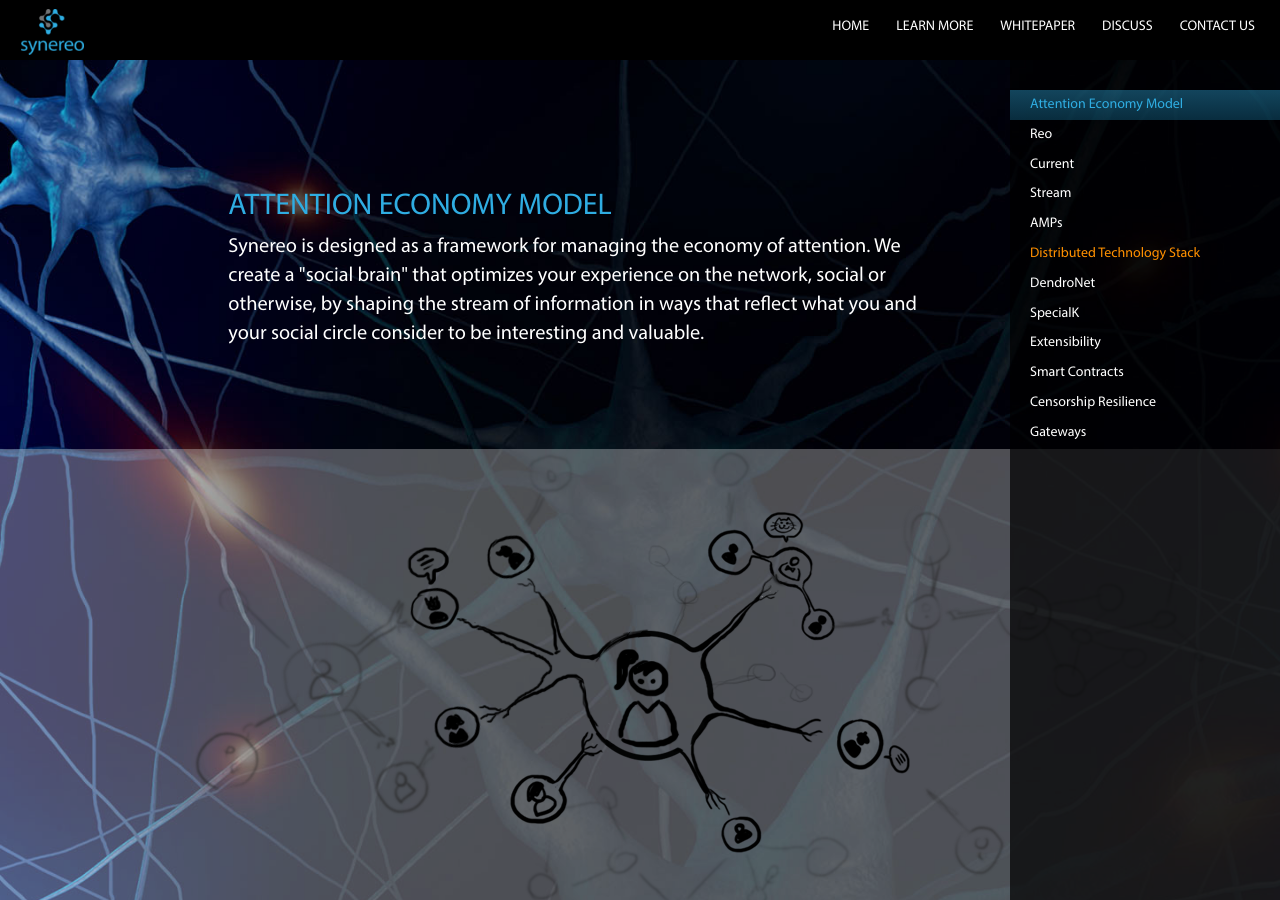
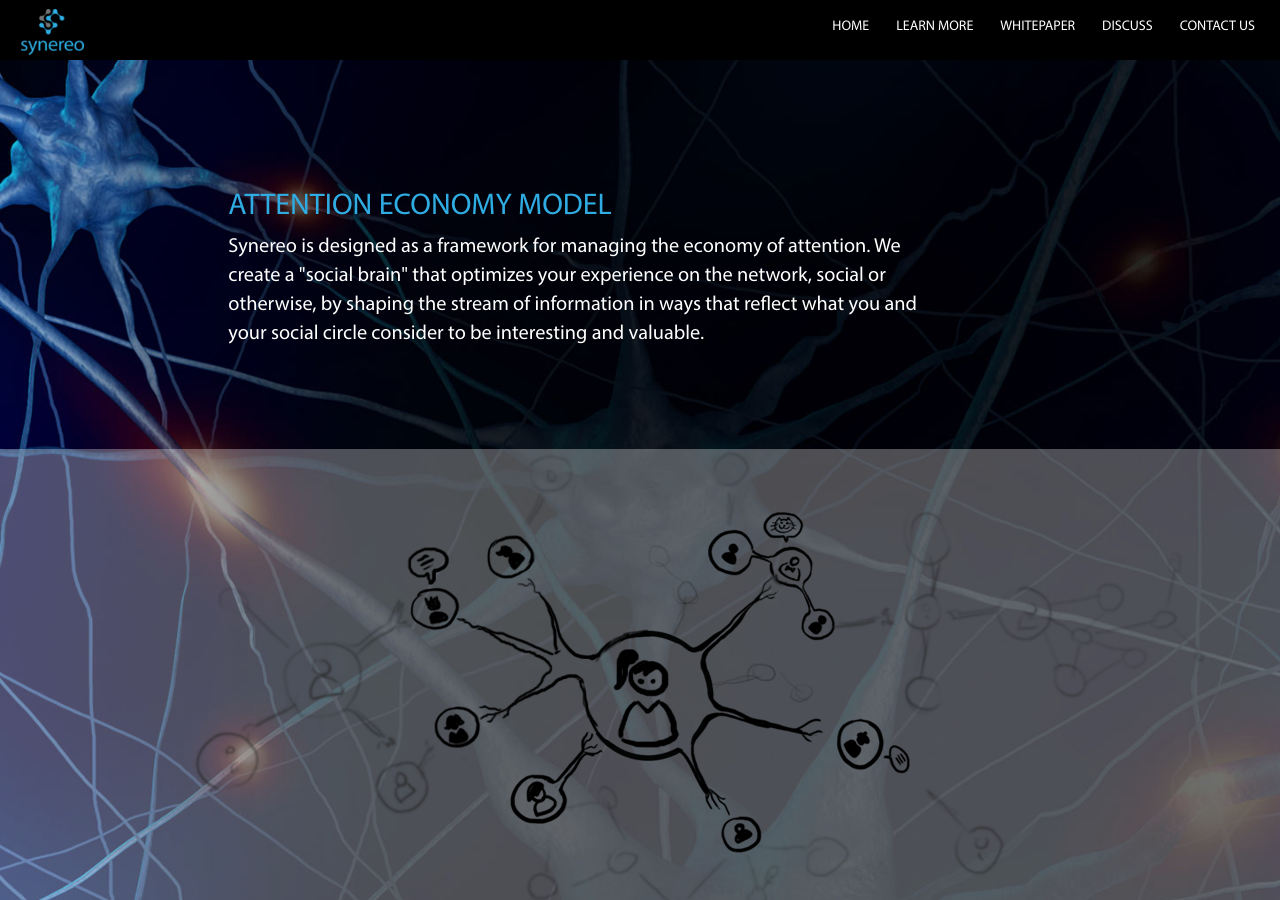
Before and after one commit to synereo/synereo.github.io, a Jekyll site: the page built from learn-more/index.html, in a window 1280 px wide and 900 px high. Built offline with Jekyll 4.4.1, drawn with Linux system fonts in a browser that asks for light colours; nearby versions of some CDN libraries.

Commit message:
Disable sidebar for now

```diff
--- a/_layouts/learn-more.html
+++ b/_layouts/learn-more.html
@@ -17,7 +17,7 @@
   </head>
   <body data-spy="scroll" data-target=".sidebar" data-offset="200">
 
-    <nav class="sidebar">
+    <!-- <nav class="sidebar">
       <ul class="nav" role="tablist">
         <li class="attention-economy attention-economy-h"><a href="#attention-economy">Attention Economy Model</a></li>
         <li class="attention-economy"><a href="#reo">Reo</a></li>
@@ -32,7 +32,7 @@
         <li class="technology"><a href="#censorship-resilience">Censorship Resilience</a></li>
         <li class="technology"><a href="#gateways">Gateways</a></li>
       </ul>
-    </nav>
+    </nav> -->
 
     <nav class="topbar">
       <div class="container-fluid">
```
